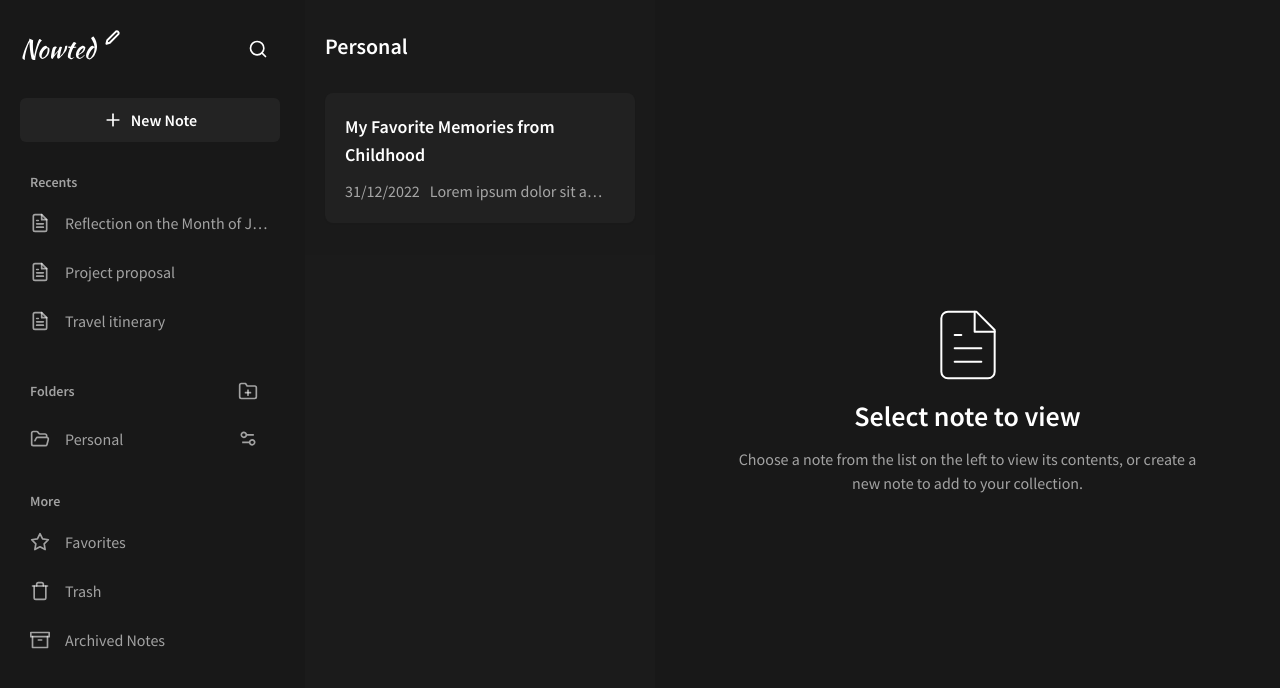
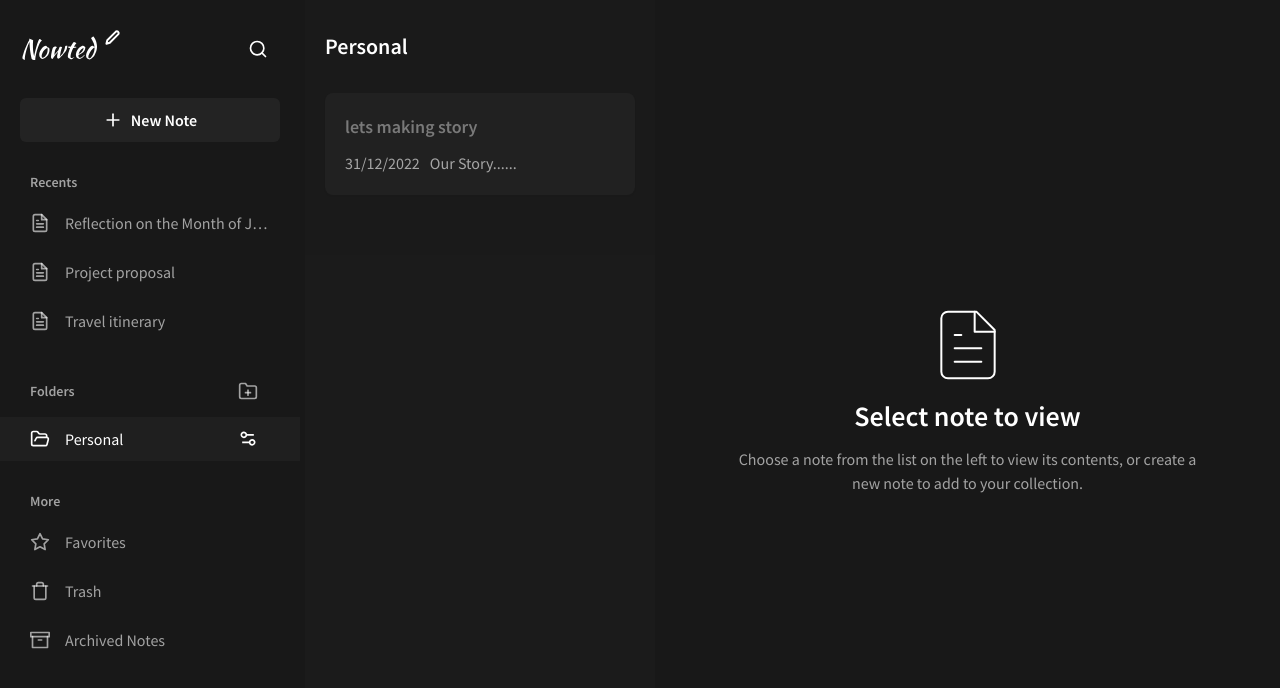
Before and after one commit to saefulbarkah/nowted-app, a Next.js app: page / in a window 1280 px wide. Shown: the top 688 px of the page. Built offline with nearby package versions, Linux system fonts and the light colour scheme.

Commit message:
fix: create notes

```diff
--- a/src/app/layout.tsx
+++ b/src/app/layout.tsx
@@ -1,8 +1,6 @@
 import { Sidebar } from '@/components/Sidebar';
-
 import './globals.css';
 import { Source_Sans_Pro } from 'next/font/google';
-import HydrationZustand from '@/components/HydrationZustand';
 import { Toaster } from '@/components/ui/Toaster';
 import NoteMenu from '@/components/NoteLists/NoteMenu';
 
--- a/src/app/note/[name]/page.tsx
+++ b/src/app/note/[name]/page.tsx
@@ -14,7 +14,7 @@ export async function generateMetadata({ params }: Props) {
   };
 }
 
-async function page({ params }: any) {
+function page({ params }: any) {
   return (
     <Container>
       <Note />
--- a/src/components/NoteLists/NoteMenu.tsx
+++ b/src/components/NoteLists/NoteMenu.tsx
@@ -10,6 +10,7 @@ import { slug } from '@/lib/utils';
 const NoteMenu = () => {
   const searchParams = useSearchParams();
   const getFolderId = searchParams.get('folder_id');
+  const currentNoteId = searchParams.get('note_id');
   const { notes, loading, title } = useNotes({ folder_id: getFolderId });
   return (
     <div className="fixed top-0 left-0 bottom-0 ml-[305px] w-[350px] custom-scrollbar bg-foreColor/80">
@@ -23,9 +24,9 @@ const NoteMenu = () => {
               {Array(5)
                 .fill(null)
                 .map((item, i) => (
-                  <>
+                  <React.Fragment key={i}>
                     <Skeleton className="h-[100px] w-full" />
-                  </>
+                  </React.Fragment>
                 ))}
             </div>
           </div>
@@ -41,19 +42,20 @@ const NoteMenu = () => {
                 }&folder_id=${item.folder_id}`}
                 key={i}
               >
-                <Card className="bg-white/[3%] border-none hover:bg-white/[7%] transition cursor-pointer">
+                <Card
+                  className={`bg-white/[3%] border-none hover:bg-white/[7%] transition cursor-pointer ${
+                    item.id_note === currentNoteId
+                      ? 'bg-white/[7%] text-white'
+                      : 'text-white/[40%]'
+                  }`}
+                >
                   <CardContent className="p-[20px]">
-                    <h2 className="text-white line-clamp-2 text-[18px] font-semibold leading-7">
-                      My Favorite Memories from Childhood
+                    <h2 className="line-clamp-2 text-[18px] font-semibold leading-7">
+                      {item.name}
                     </h2>
                     <div className="flex gap-[10px] inactive-text mt-[10px]">
                       <p className="font-normal">31/12/2022</p>
-                      <p className="truncate font-normal">
-                        Lorem ipsum dolor sit amet consectetur, adipisicing
-                        elit. Laudantium suscipit molestiae quo eos culpa
-                        assumenda excepturi id nam nobis veniam, adipisci dicta
-                        odit ab quos ullam molestias cupiditate aut repellat!
-                      </p>
+                      <p className="truncate font-normal">{item.content}</p>
                     </div>
                   </CardContent>
                 </Card>
--- a/src/components/Sidebar/FolderMenu/FolderLists.tsx
+++ b/src/components/Sidebar/FolderMenu/FolderLists.tsx
@@ -16,19 +16,21 @@ import {
 } from '@/components/ui/dropdown-menu';
 import { Button } from '@/components/ui/button';
 import { CgOptions } from 'react-icons/cg';
-import { FiEdit, FiInfo, FiTrash } from 'react-icons/fi';
+import { FiEdit, FiTrash } from 'react-icons/fi';
 import { FolderTypes } from '@/types';
 import UpdateFolder from './EditFolder';
 import useFolderState from '@/hooks/useFolderState';
 import { slug } from '@/lib/utils';
-import { useNowtedStore } from '@/store';
+import { useSearchParams } from 'next/navigation';
 
 function FolderLists() {
-  const folders = useNowtedStore((state) => state.folders);
+  const searchParams = useSearchParams();
+  const getFolderId = searchParams.get('folder_id');
   const {
     isEditFolder,
     isCreateFolder,
     updateData,
+    folders,
     setUpdateData,
     setIsEdit,
     setDialogDelete,
@@ -38,21 +40,24 @@ function FolderLists() {
   return (
     <>
       {folders?.map((item: FolderTypes, i: any) => (
-        <>
-          <div
-            className="inactive-text hover:text-white hover:bg-white/[3%] px-[30px] transition rounded-md"
-            key={i}
+        <React.Fragment key={i}>
+          <Link
+            className={`inactive-text hover:text-white hover:bg-white/[3%] px-[30px] ${
+              getFolderId === item.id_folder ? 'bg-white/[3%] text-white' : ''
+            } ${
+              !getFolderId &&
+              item.can_delete === false &&
+              'bg-white/[3%] text-white'
+            }`}
+            href={`?folder=${slug(item.name)}&folder_id=${item.id_folder}`}
           >
             <div className="flex items-center justify-between">
               {isEditFolder && item.id_folder === updateData.id_folder ? (
                 <UpdateFolder />
               ) : (
                 <>
-                  <Link
+                  <div
                     className={`flex items-center gap-[15px] w-[80%] h-full py-[10px] pr-[20px] relative`}
-                    href={`?folder=${slug(item.name)}&folder_id=${
-                      item.id_folder
-                    }`}
                   >
                     <div>
                       <LuFolderOpen className="text-[20px]" />
@@ -67,7 +72,7 @@ function FolderLists() {
                         </TooltipContent>
                       </Tooltip>
                     </TooltipProvider>
-                  </Link>
+                  </div>
                   <DropdownMenu>
                     <DropdownMenuTrigger
                       className="outline-none ring-0 border-none"
@@ -109,8 +114,8 @@ function FolderLists() {
                 </>
               )}
             </div>
-          </div>
-        </>
+          </Link>
+        </React.Fragment>
       ))}
       {folders?.length === 0 && isCreateFolder === false && (
         <p className="px-[30px] text-center text-sm">Folder is empty</p>
--- a/src/components/Sidebar/Sidebar.tsx
+++ b/src/components/Sidebar/Sidebar.tsx
@@ -1,19 +1,70 @@
 'use client';
 import Image from 'next/image';
-import React from 'react';
+import React, { useState } from 'react';
 import { FiPlus } from 'react-icons/fi';
 import { Button } from '../ui/button';
 import FolderMenu from './FolderMenu/FolderMenu';
 import RecentMenu from './RecentMenu';
 import MoreMenu from './MoreMenu';
 import SearchNote from './SearchNote';
-import { useSearchParams } from 'next/navigation';
+import { useRouter, useSearchParams } from 'next/navigation';
 import { useNowtedStore } from '@/store';
+import { useToast } from '../ui/use-toast';
+import useFolderState from '@/hooks/useFolderState';
+import { NoteTypes } from '@/types';
+import { slug } from '@/lib/utils';
 
 export const Sidebar: React.FC = () => {
   const addNote = useNowtedStore((state) => state.addNote);
+  const [isLoading, setLoading] = useState(false);
   const searchParams = useSearchParams();
   const folder_id = searchParams.get('folder_id');
+  const { toast } = useToast();
+  const router = useRouter();
+  const { folders } = useFolderState();
+
+  const addingNewNotes = () => {
+    return new Promise((resolve) => {
+      setTimeout(() => {
+        addNote({ id_folder: folder_id });
+        resolve(1);
+      }, 1000);
+    });
+  };
+
+  const handleCreateNote = async () => {
+    setLoading(true);
+    await addingNewNotes();
+    if (!folder_id) {
+      const folder = folders.slice(-1)[0];
+      const notes = folder.notes as NoteTypes[];
+      const item = notes[0];
+      router.push(
+        `/note/${slug(item.name)}?note_id=${item.id_note}&folder_id=${
+          folder.id_folder
+        }`
+      );
+      setLoading(false);
+      toast({
+        title: 'Note succesfully created',
+        variant: 'success',
+      });
+      return;
+    }
+    const getFolder = folders.find((item) => item.id_folder === folder_id);
+    setLoading(false);
+    toast({
+      title: 'Note succesfully created',
+      variant: 'success',
+    });
+    const notes = getFolder!.notes as NoteTypes[];
+    const data = notes[0];
+    router.push(
+      `/note/${slug(data.name)}?note_id=${data.id_note}&folder_id=${
+        getFolder!.id_folder
+      }`
+    );
+  };
   return (
     <div className="fixed left-0 bottom-0 top-0 w-[300px] custom-scrollbar">
       <div className="flex flex-col gap-[30px] my-[30px]">
@@ -31,12 +82,14 @@ export const Sidebar: React.FC = () => {
         </div>
         <div className="px-[20px]">
           <Button
-            className="w-full text-[16px] font-semibold flex gap-2"
+            className="w-full text-[16px] font-semibold"
             size={'lg'}
+            isLoading={isLoading}
             variant={'secondary'}
-            onClick={() => addNote({ id_folder: folder_id })}
+            onClick={() => handleCreateNote()}
           >
-            <FiPlus className="text-[20px]" /> <span>New Note</span>
+            {isLoading ? null : <FiPlus className="text-[20px] mr-2" />}
+            <span>New Note</span>
           </Button>
         </div>
         <RecentMenu />
--- a/src/hooks/useNotes.tsx
+++ b/src/hooks/useNotes.tsx
@@ -1,5 +1,6 @@
-import { FolderTypes, NoteTypes } from '@/types';
-import { Dispatch, SetStateAction, useEffect, useState } from 'react';
+'use client';
+import { NoteTypes } from '@/types';
+import { useEffect, useState } from 'react';
 import useFolderState from './useFolderState';
 import { useRouter } from 'next/navigation';
 
@@ -20,7 +21,7 @@ function useNotes({ folder_id }: notes): noteReturn {
   const { folders } = useFolderState();
   const router = useRouter();
 
-  const getNotesByFolderId = async () => {
+  const getNotesByFolderId = () => {
     if (!folder_id) {
       const filters = folders.find((item) => item.can_delete === false);
       setNotes(filters?.notes!);
--- a/src/store/useNowtedStore.tsx
+++ b/src/store/useNowtedStore.tsx
@@ -40,7 +40,6 @@ export const useNowtedStore = create<folderStateType & noteStateType>()(
           const folderId = uuid();
           return {
             folders: [
-              ...state.folders,
               {
                 id_folder: folderId,
                 name: data.name,
@@ -53,6 +52,7 @@ export const useNowtedStore = create<folderStateType & noteStateType>()(
                   },
                 ],
               },
+              ...state.folders,
             ],
           };
         });
@@ -79,18 +79,20 @@ export const useNowtedStore = create<folderStateType & noteStateType>()(
       },
       addNote: (data) => {
         set((state) => {
-          if (!data.id_folder) {
+          if (data.id_folder === null) {
+            console.log('nothing ID');
             const filtered = state.folders.find(
               (item) => item.can_delete === false
             );
             if (filtered) {
               filtered.notes = [
-                ...filtered.notes!,
                 {
                   ...DEFAULT_NOTES,
+                  name: 'New Notes',
                   id_note: uuid(),
                   folder_id: filtered.id_folder,
                 },
+                ...filtered.notes!,
               ];
             }
             return { folders: [...state.folders] };
@@ -100,12 +102,13 @@ export const useNowtedStore = create<folderStateType & noteStateType>()(
           );
           if (filtered) {
             filtered.notes = [
-              ...filtered.notes!,
               {
                 ...DEFAULT_NOTES,
+                name: 'New Notes',
                 id_note: uuid(),
                 folder_id: filtered.id_folder,
               },
+              ...filtered.notes!,
             ];
           }
           return { folders: [...state.folders] };
```
Also changed, not shown: src/app/page.tsx (+5 -5 lines), src/components/Sidebar/MoreMenu.tsx (+6 -5 lines), src/components/Sidebar/RecentMenu.tsx (+6 -5 lines).
